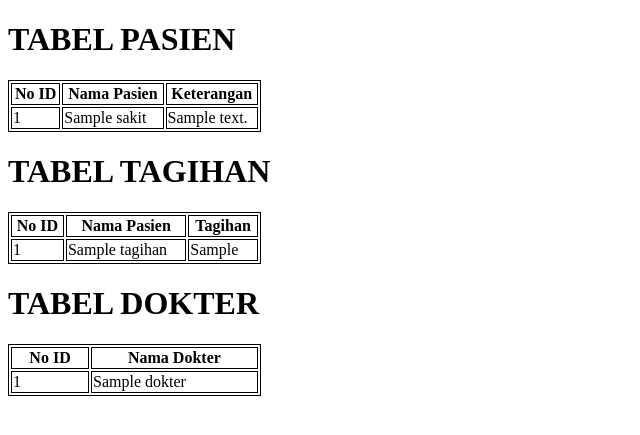
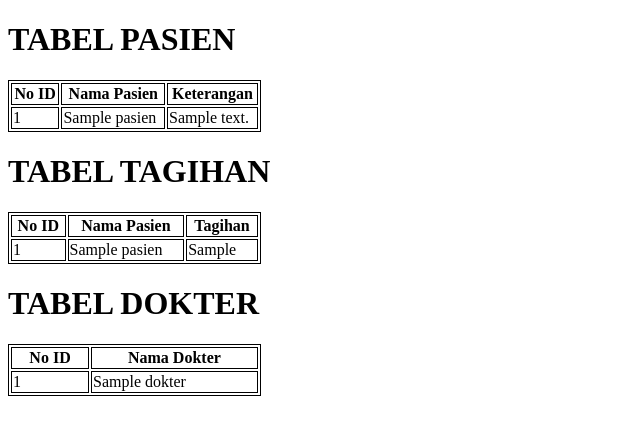
Before and after one commit to syahrul9088/basis-data-php, a PHP site: page / in a window 1280 px wide. Shown: the top 435 px of the page, without its empty margins (0-640 px from the left). Run offline with PHP 8.4, Linux system fonts and the light colour scheme; tables that the repository leaves empty or names only in its code hold one stand-in row (values such as "Sample post").

Commit message:
Update index.php

```diff
--- a/index.php
+++ b/index.php
@@ -4,8 +4,8 @@
     <title>TABLE</title>
     <style>
         table, th, td {
-  border: 1px solid black;
-}
+  			border: 1px solid black;
+		}
     </style>
 </head>
 <body>
@@ -19,7 +19,7 @@
     </tr>
 	<?php
 	    include('koneksi.php'); //memanggil file koneksi
-		$datas = mysqli_query($koneksi, "select * from rumah_sakit") or die(mysqli_error($koneksi));
+		$datas = mysqli_query($koneksi, "select * from pasien") or die(mysqli_error($koneksi));
 	    //script untuk menampilkan data barang
 
 		$no = 1;//untuk pengurutan nomor
@@ -45,7 +45,7 @@
     </tr>
 	<?php
 	    include('koneksi.php'); //memanggil file koneksi
-		$datas = mysqli_query($koneksi, "select * from tagihan") or die(mysqli_error($koneksi));
+		$datas = mysqli_query($koneksi, "SELECT tagihan.id, pasien.nama, tagihan.jml_bayar FROM tagihan INNER JOIN pasien ON pasien.id = tagihan.id_pasien ") or die(mysqli_error($koneksi));
 	    //script untuk menampilkan data barang
 
 		$no = 1;//untuk pengurutan nomor
```
